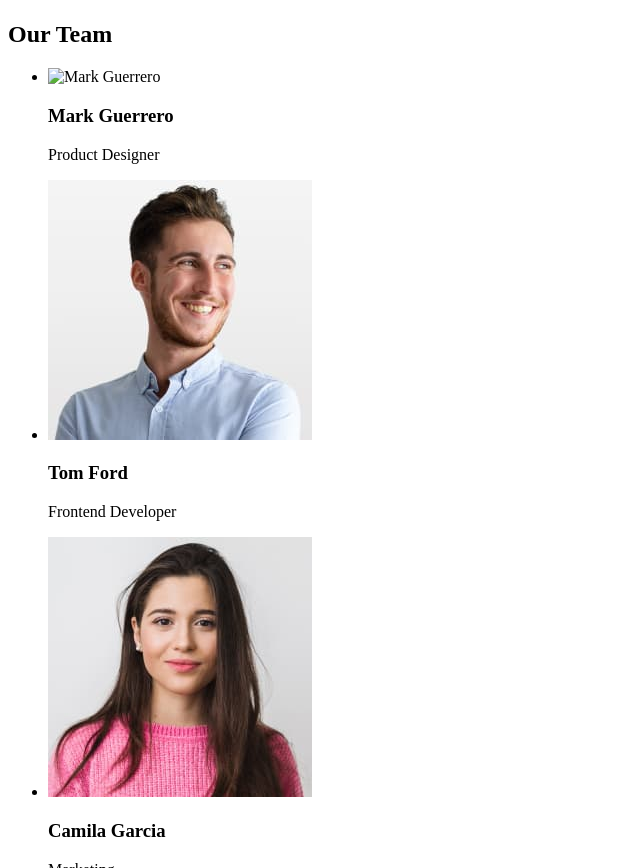
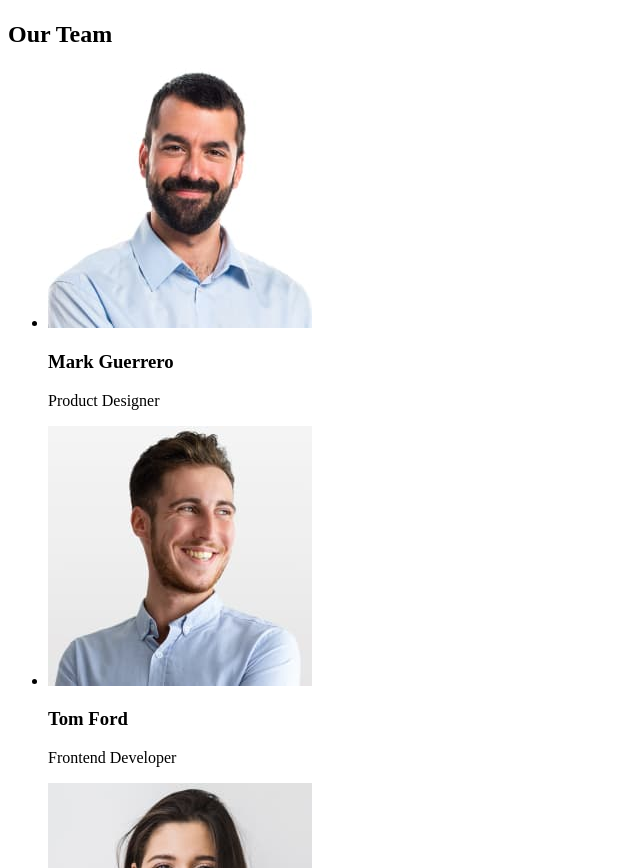
Before and after one commit to DarinaMerkulova/goit-markup-hw-07, a plain HTML site: page index.html in a window 1280 px wide. Shown: the part 1523-2391 px from the top of the page, without its empty margins (0-640 px from the left). Drawn offline with Linux system fonts and the light colour scheme; the site is published under a folder, as on GitHub Pages, so addresses that start at the root find nothing.

Commit message:
add point in image

```diff
--- a/index.html
+++ b/index.html
@@ -56,7 +56,7 @@
     <section>
         <h2>Our Team</h2>
         <ul>
-            <li><img src="/images/employee_1.jpg" alt="Mark Guerrero" width="264" height="260" ><h3>Mark Guerrero</h3> <p>Product Designer</p></li>
+            <li><img src="./images/employee_1.jpg" alt="Mark Guerrero" width="264" height="260" ><h3>Mark Guerrero</h3> <p>Product Designer</p></li>
             <li><img src="./images/employee_2.jpg" alt="Tom Ford" width="264" height="260"><h3>Tom Ford</h3> <p>Frontend Developer</p></li>
             <li><img src="./images/employee_3.jpg" alt="Camila Garcia" width="264" height="260"><h3>Camila Garcia</h3> <p>Marketing</p></li>
             <li><img src="./images/employee_4.jpg" alt="Daniel Wilson" width="264" height="260"><h3>Daniel Wilson</h3> <p>UI Designer</p></li>
```
